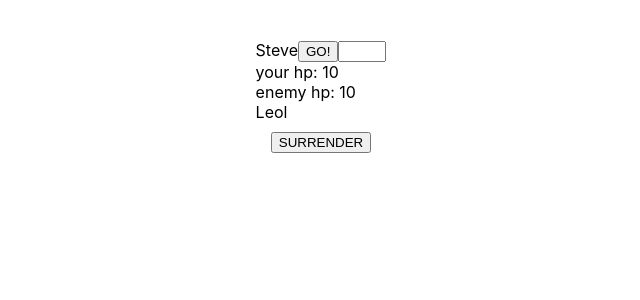
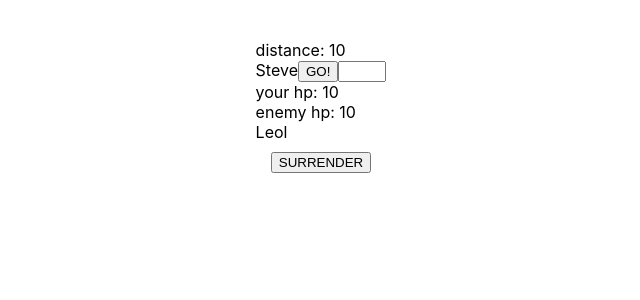
Before and after one commit to DekelSror/nen-wars, a React (Create React App) app: page / in a window 1280 px wide. Both pictures are taken after a click on the button "START BATTLE". Shown: the top 300 px of the page, without its empty margins (167-807 px from the left). Built offline with nearby package versions, Linux system fonts and the light colour scheme.

Commit message:
added distance

```diff
--- a/src/Game/Battle.ts
+++ b/src/Game/Battle.ts
@@ -11,12 +11,14 @@ class Battle {
     isOver = false
     history: Turn[] = []
     currentTurn?: Turn = undefined
-    pollingInterval?: NodeJS.Timer
+    distanceBetweenBattlers: number
 
     constructor(user1: NenUser, user2: NenUser) {
         this.engine = new NenEngine()
         this.battler1 = this.engine.generatePlayer(user1)
         this.battler2 = this.engine.generatePlayer(user2)
+
+        this.distanceBetweenBattlers = 10
     }
 
     get turnCount() {
@@ -24,10 +26,7 @@ class Battle {
     }
 
     calculateEffects(rawActions: (BattleAction | undefined)[]) {
-        const actions = rawActions.map(a => {
-            if (a) return a
-            return {actionType: 'block', actionPower: 1}
-        })
+        const actions: BattleAction[] = rawActions.map(a => (a ?? {actionType: 'block', actionPower: 1}))
 
         this.battler1.useMove(actions[0].actionType, actions[0].actionPower)
         this.battler2.useMove(actions[1].actionType, actions[1].actionPower)
--- a/src/components/SinglePlayerBattle.tsx
+++ b/src/components/SinglePlayerBattle.tsx
@@ -21,8 +21,6 @@ const SinglePlayerBattle = ({human, machine}: SinglePlayerBattleProps) => {
         if (battle.current.isOver) return
         battle.current.turn().then(f5)
         battle.current.submitTurnAction(machine.strategy.decide(battle.current.turnCount), 1)
-        // setTimeout(() => {
-        // }, 4000)
     }, [battle.current.turnCount])
 
     return <div>
@@ -31,6 +29,8 @@ const SinglePlayerBattle = ({human, machine}: SinglePlayerBattleProps) => {
             {battle.current.battler1.hp <= 0 && battle.current.battler2.user.name + ' is the winner'}
             {battle.current.battler2.hp <= 0 && battle.current.battler1.user.name + ' is the winner'}
         </div>}
+
+        <div> distance: {battle.current.distanceBetweenBattlers} </div>
         <div>
             {battle.current.battler1.user.name}
 
```
